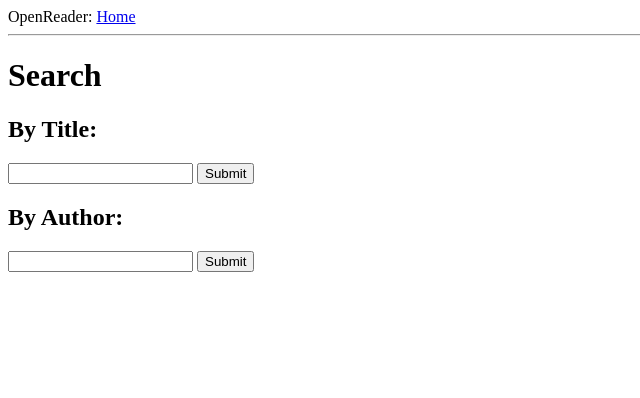
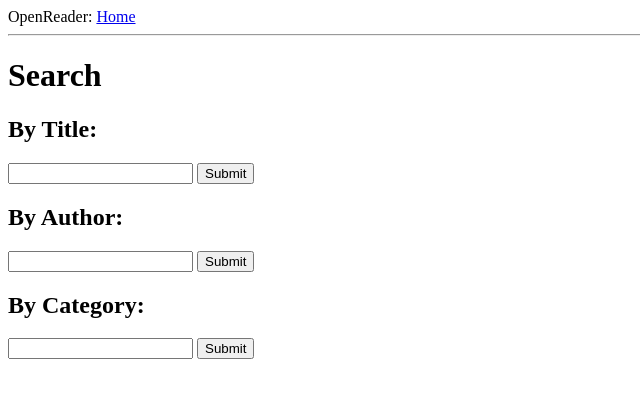
Before and after one commit to gutenbadgers/OpenReader, a Flask app: page /search in a window 1280 px wide. Shown: the top 398 px of the page, without its empty margins (0-640 px from the left). Run offline with Flask 2, Linux system fonts and the light colour scheme.

Commit message:
Rough working category search

```diff
--- a/app.py
+++ b/app.py
@@ -20,10 +20,6 @@ def readCatalog(route):
 def hello():
 	return render_template("index.html")
 
-@app.route("/test")
-def test():
-	return "success"
-
 @app.route("/login")
 def login():
 	return render_template("wip.html")
@@ -44,12 +40,15 @@ def searchGet():
 
 @app.route('/search', methods=['POST'])
 def search():
-	# Depending on which form is sent to this route (author or title), redirect to different routes
+	# Depending on which form is sent to this route, redirect to different routes
 	if (request.form.get('termsTitle')):
 		url = "/search/title=" + urllib.parse.quote(request.form.get('termsTitle'))
 		return redirect(url, code=302)
 	elif (request.form.get('termsAuthor')):
 		url = "/search/author=" + urllib.parse.quote(request.form.get('termsAuthor'))
+		return redirect(url, code=302)
+	elif (request.form.get('category')):
+		url = "/search/category=" + urllib.parse.quote(request.form.get('category'))
 		return redirect(url, code=302)
 
 @app.route("/search/title=<string:terms>")
@@ -77,5 +76,16 @@ def searchResultsAuthor(terms):
 
 	return render_template("searchResults.html", **locals())
 
+@app.route("/search/category=<string:terms>")
+def searchResultsCategory(terms):
+	books = readCatalog("?topic=" + urllib.parse.quote(terms))["results"]
+	title = "Search results"
+
+	categoryBooks = []
+	for i in books:
+		categoryBooks.append(i)
+
+	return render_template("searchResults.html", **locals())
+
 if __name__ == "__main__":
 	app.run()
--- a/templates/search.html
+++ b/templates/search.html
@@ -14,4 +14,9 @@
 		<input type="text" name="termsAuthor">
 		<input type="submit" value="Submit">
 	</form>
+	<h2>By Category:</h2>
+	<form action="{{ url_for('search') }}" method="POST">
+		<input type="text" name="category">
+		<input type="submit" value="Submit">
+	</form>
 {% endblock %}
```
Also changed, not shown: templates/searchResults.html (+12 -0 lines).
